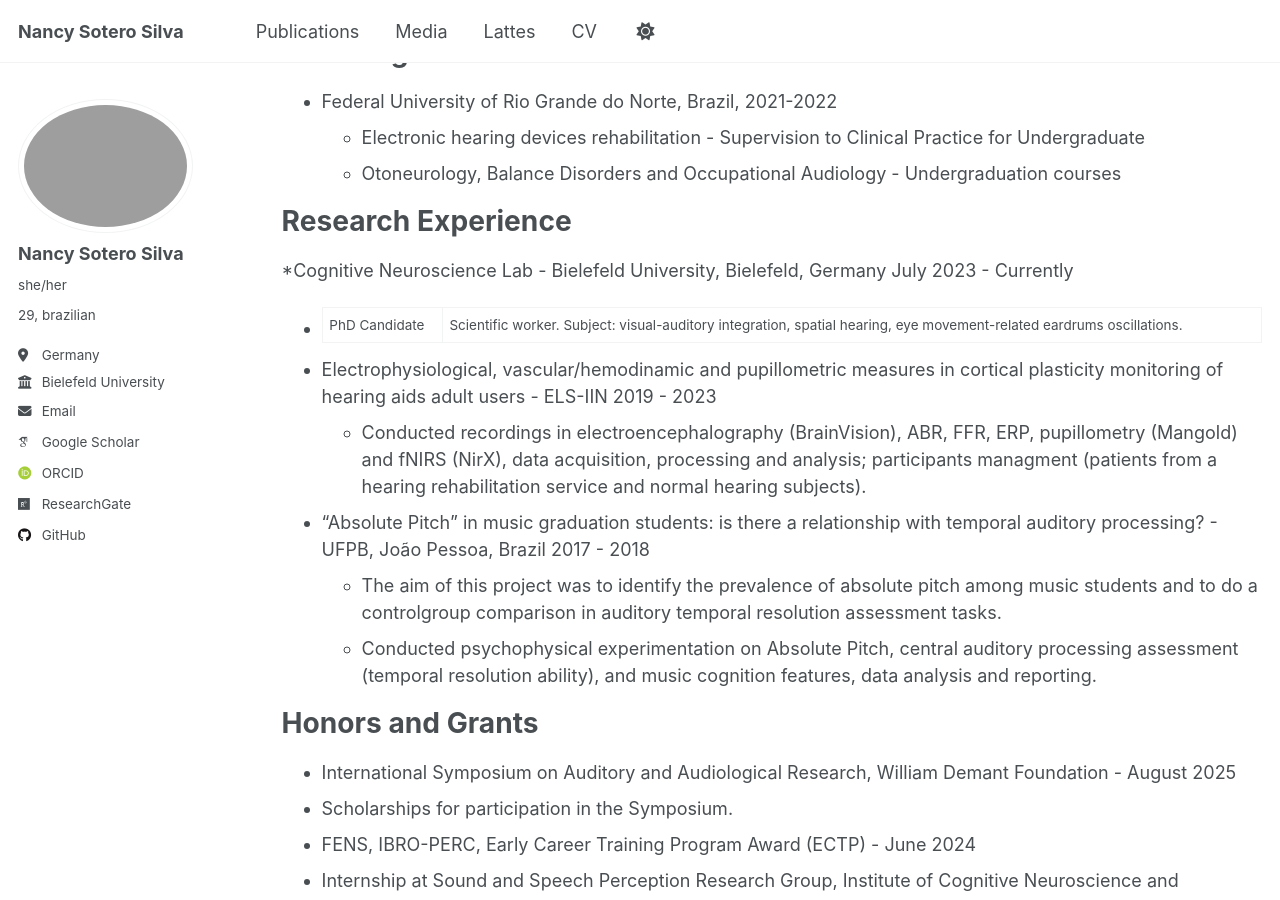
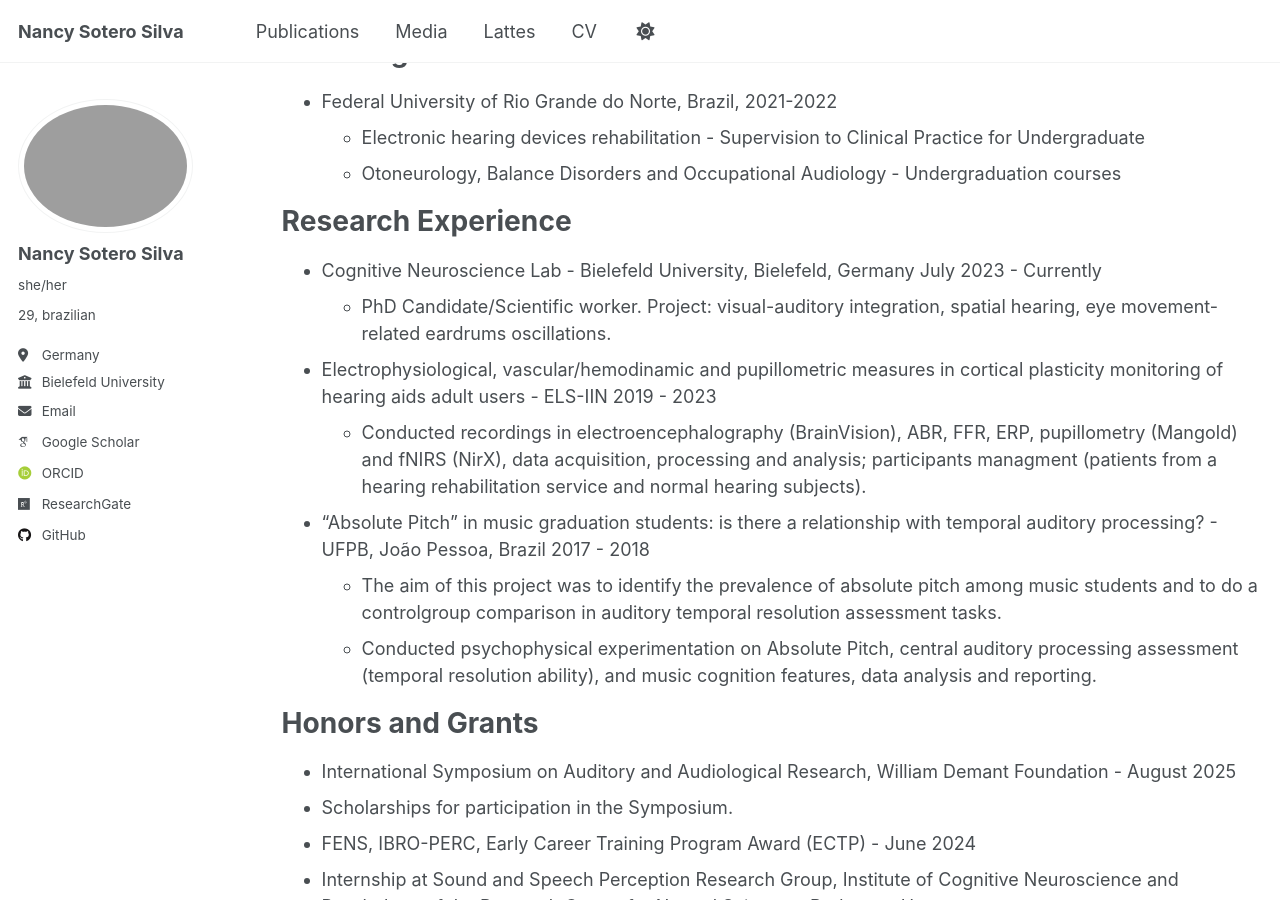
Before and after one commit to nancysotero/neuronency, a Jekyll site: the page built from _pages/cv.md, in a window 1280 px wide and 900 px high, scrolled down 337 px. Built offline with Jekyll 4.4.1, drawn with Linux system fonts in a browser that asks for light colours; some web fonts are replaced; a script that is not in the unit is left out.

Commit message:
Update cv.md

```diff
--- a/_pages/cv.md
+++ b/_pages/cv.md
@@ -24,8 +24,8 @@ Teaching
 
 Research Experience
 =====
-*Cognitive Neuroscience Lab - Bielefeld University, Bielefeld, Germany July 2023 - Currently
-  * PhD Candidate | Scientific worker. Subject: visual-auditory integration, spatial hearing, eye movement-related eardrums oscillations.
+* Cognitive Neuroscience Lab - Bielefeld University, Bielefeld, Germany July 2023 - Currently
+  * PhD Candidate/Scientific worker. Project: visual-auditory integration, spatial hearing, eye movement-related eardrums oscillations.
 * Electrophysiological, vascular/hemodinamic and pupillometric measures in cortical plasticity monitoring of hearing aids adult users - ELS-IIN 2019 - 2023
   * Conducted recordings in electroencephalography (BrainVision), ABR, FFR, ERP, pupillometry (Mangold) and fNIRS (NirX), data acquisition, processing and analysis; participants managment (patients from a hearing rehabilitation service and normal hearing subjects).
 * "Absolute Pitch" in music graduation students: is there a relationship with temporal auditory processing? - UFPB, João Pessoa, Brazil 2017 - 2018
```
